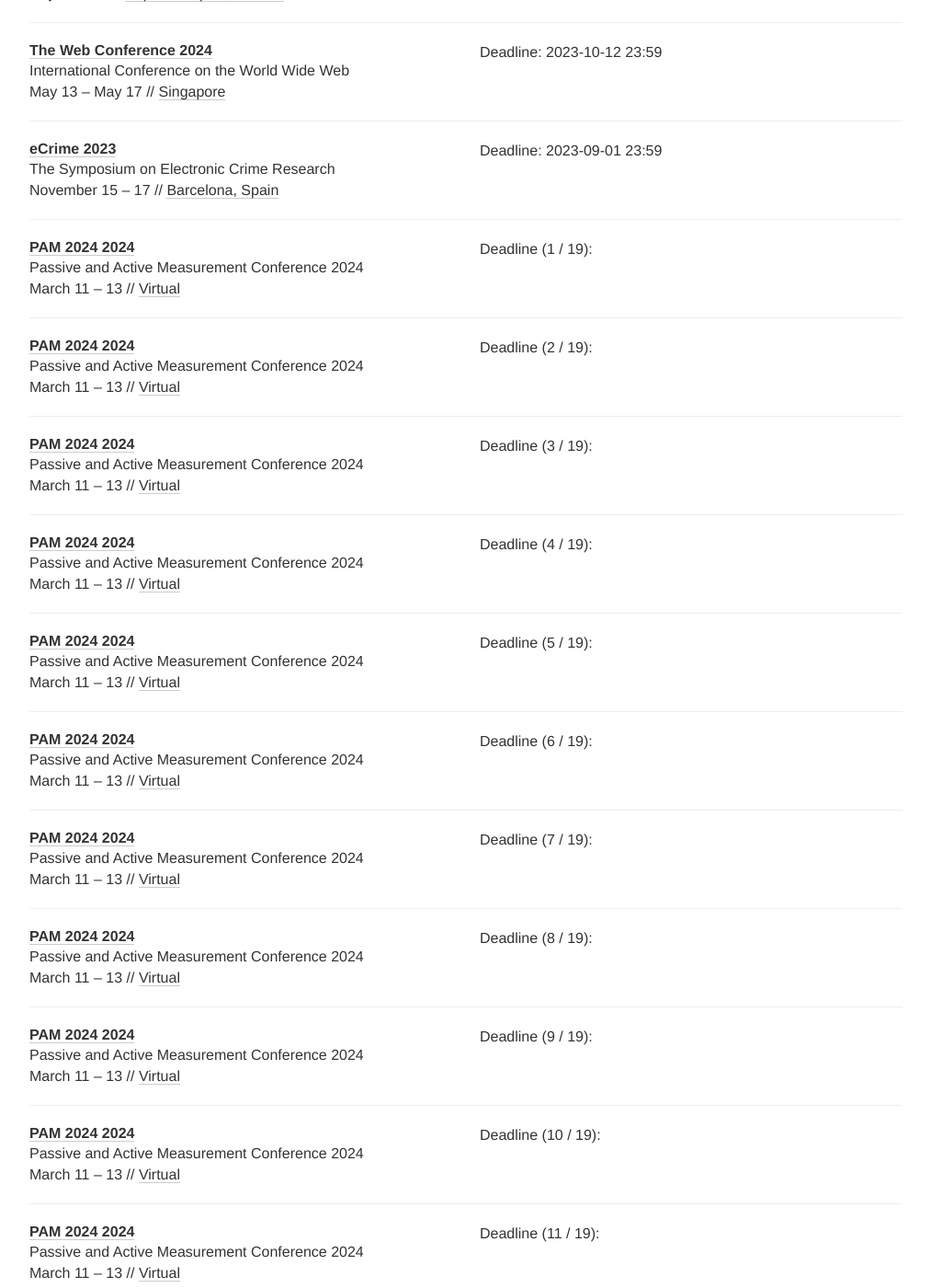
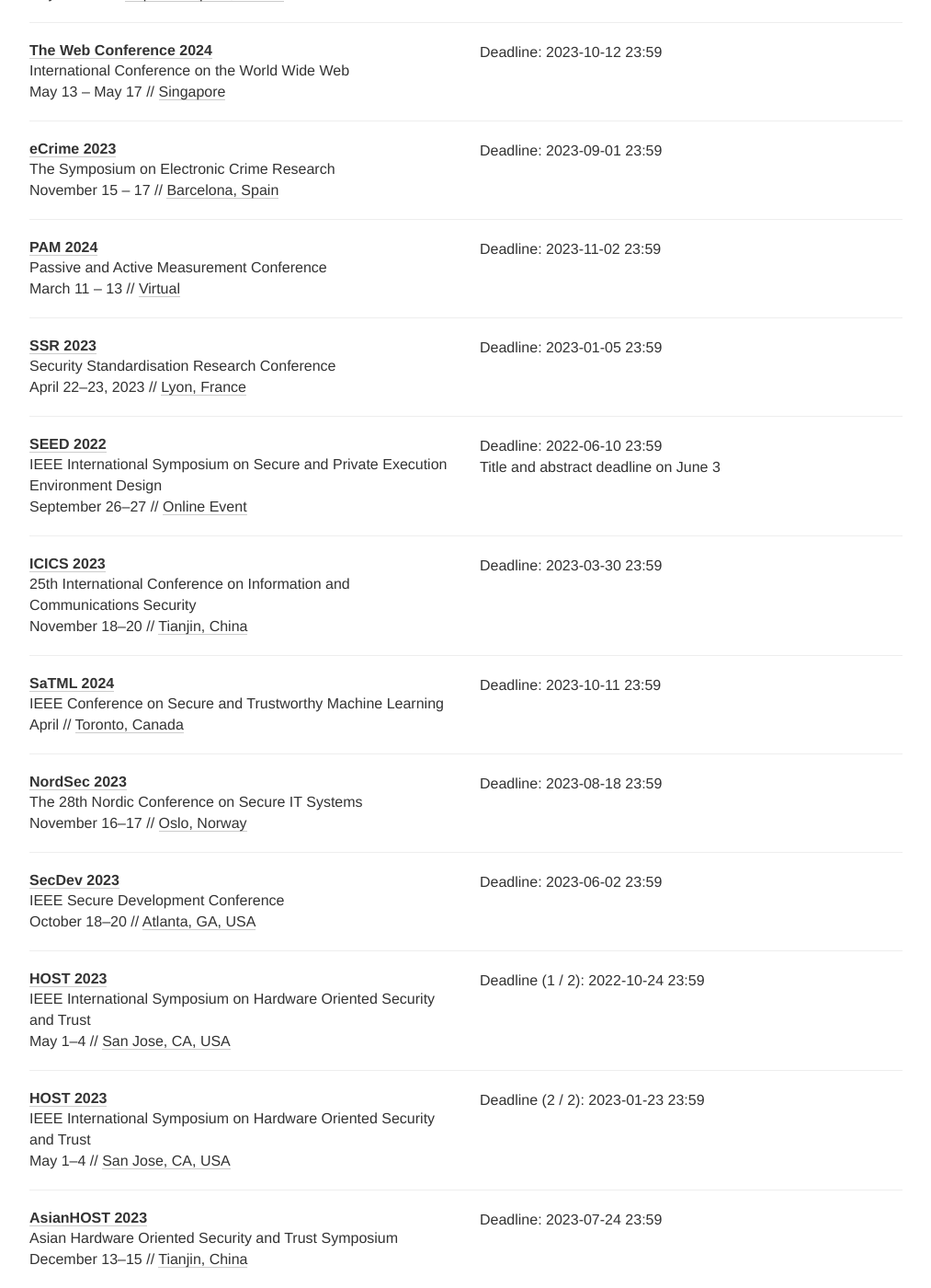
Before and after one commit to sec-deadlines/sec-deadlines.github.io, a Jekyll site: the page built from index.html, in a window 1280 px wide and 1400 px high, scrolled down 7491 px. Shown: the whole window at 92% size, without its empty margins (133-1146 px from the left). Built offline with Jekyll 4.4.1, drawn with Linux system fonts in a browser that asks for light colours; nearby versions of some CDN libraries; comment, search, counter and statistics services are not loaded; some of the changed text lies outside the part shown.

Commit message:
Clean PAM

```diff
--- a/_data/conferences.yml
+++ b/_data/conferences.yml
@@ -440,13 +440,12 @@
   place: Barcelona, Spain
   tags: [SEC, PRIV, CONF]
 
-- name: PAM 2024
+- name: PAM
   year: 2024
   date: "March 11 – 13"
-  description: Passive and Active Measurement Conference 2024
+  description: Passive and Active Measurement Conference
   link: https://pam2024.cs.northwestern.edu/cfp/
-  deadline:
-      -"2023-11-02 23:59"
+  deadline: ["2023-11-02 23:59"]
   place: Virtual
   tags: [SEC, PRIV, CONF]
 
```
